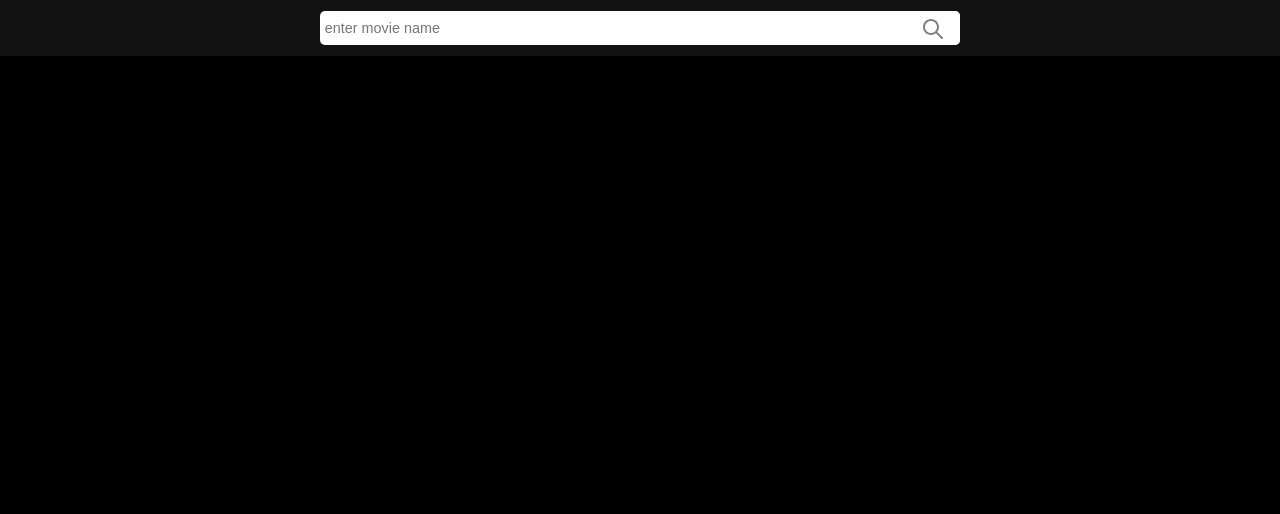
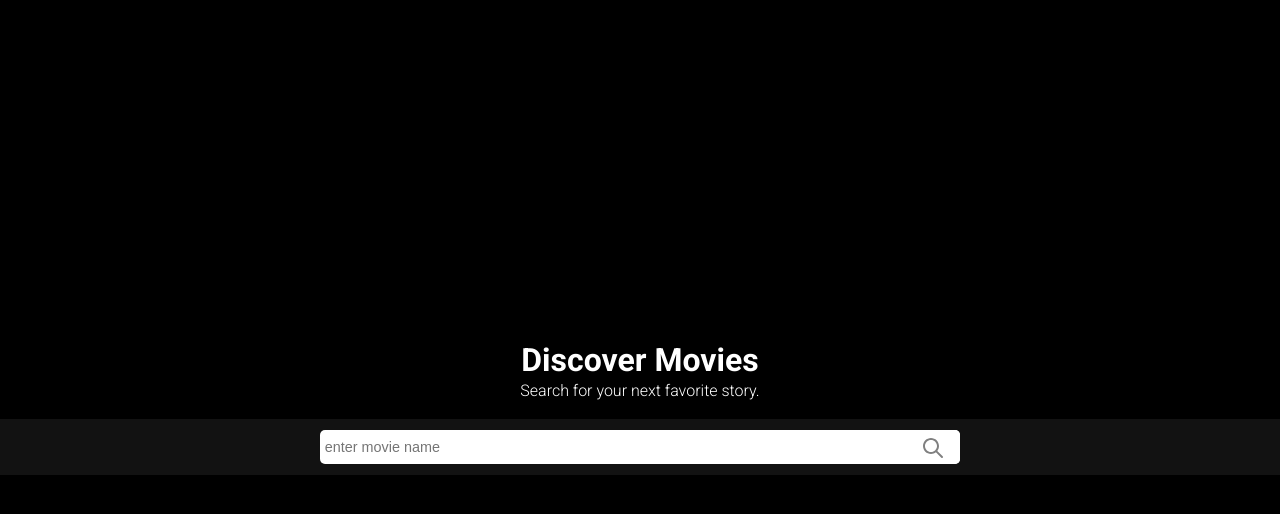
Before and after one commit to naveenstheninjastudio/Reactapps, a React (Vite) app: page /movie-search-page in a window 1280 px wide. Shown: the top 514 px of the page. Built offline with nearby package versions, Linux system fonts and the light colour scheme.

Commit message:
home page text add

```diff
--- a/src/App.css
+++ b/src/App.css
@@ -6,6 +6,7 @@ html {
   font-style: normal;
 }
 
+h1,
 h2,
 h5 {
   margin: 0;
@@ -68,7 +69,7 @@ p {
 .movieAppContainer {
   display: flex;
   flex-direction: column;
-  justify-content: flex-start;
+  justify-content: center;
   align-items: center;
   background-color: #000000;
   color: #ffffff;
--- a/src/pages/movie-search-page.css
+++ b/src/pages/movie-search-page.css
@@ -1,3 +1,11 @@
+.emptySearchPage {
+  display: flex;
+  flex-direction: column;
+  justify-content: center;
+  align-items: center;
+  padding: 1rem;
+}
+
 .movieSearchBar {
   display: flex;
   justify-content: center;
@@ -26,6 +34,7 @@
   outline: none;
   flex: 14;
 }
+
 .movieSearchButton {
   flex: 1;
   width: 2rem;
--- a/src/pages/movie-search-page.jsx
+++ b/src/pages/movie-search-page.jsx
@@ -30,6 +30,12 @@ export default function MovieSearchApp() {
   }
   return (
     <div className="movieAppContainer">
+      {movieResults.length === 0 ? (
+        <div className="emptySearchPage">
+          <h1>Discover Movies</h1>
+          <p>Search for your next favorite story.</p>
+        </div>
+      ) : null}
       <div className="movieSearchBar">
         <form onSubmit={handleSubmit} className="movieSearchBarForm">
           <input
```
